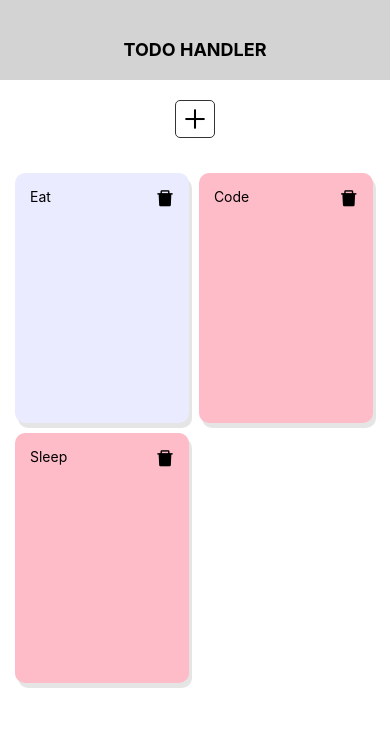
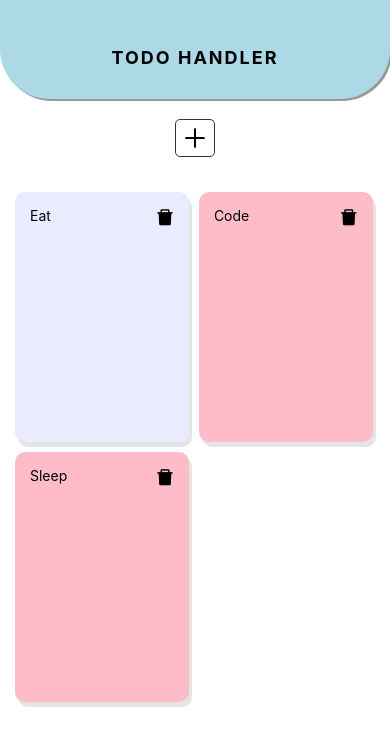
Before and after one commit to ceosss/todo-app, a React Native app: screen / in a window 390 px wide. Shown: the top 746 px of the page. Built offline with nearby package versions, Linux system fonts and the light colour scheme.

Commit message:
UPDATE: Updated Header style

```diff
--- a/components/todo.jsx
+++ b/components/todo.jsx
@@ -62,9 +62,23 @@ const styles = StyleSheet.create({
     flex: 1,
   },
   header: {
-    padding: "5%",
-    paddingTop: "10%",
-    backgroundColor: "lightgray",
+    paddingHorizontal: "5%",
+    paddingTop: "12%",
+    paddingBottom: "8%",
+    borderBottomLeftRadius: 50,
+    borderBottomRightRadius: 50,
+    backgroundColor: "lightblue",
+    shadowColor: "#333",
+    elevation: 5,
+    shadowOffset: { width: 2, height: 2 },
+    shadowOpacity: 0.5,
+  },
+  headerText: {
+    fontWeight: "bold",
+    fontSize: 18,
+    width: "100%",
+    textAlign: "center",
+    letterSpacing: 2,
   },
   iconHolder: {
     width: "100%",
@@ -79,12 +93,6 @@ const styles = StyleSheet.create({
     borderWidth: 1,
     borderRadius: 5,
   },
-  headerText: {
-    fontWeight: "bold",
-    fontSize: 18,
-    width: "100%",
-    textAlign: "center",
-  },
   content: {
     flex: 1,
     padding: 10,
```
